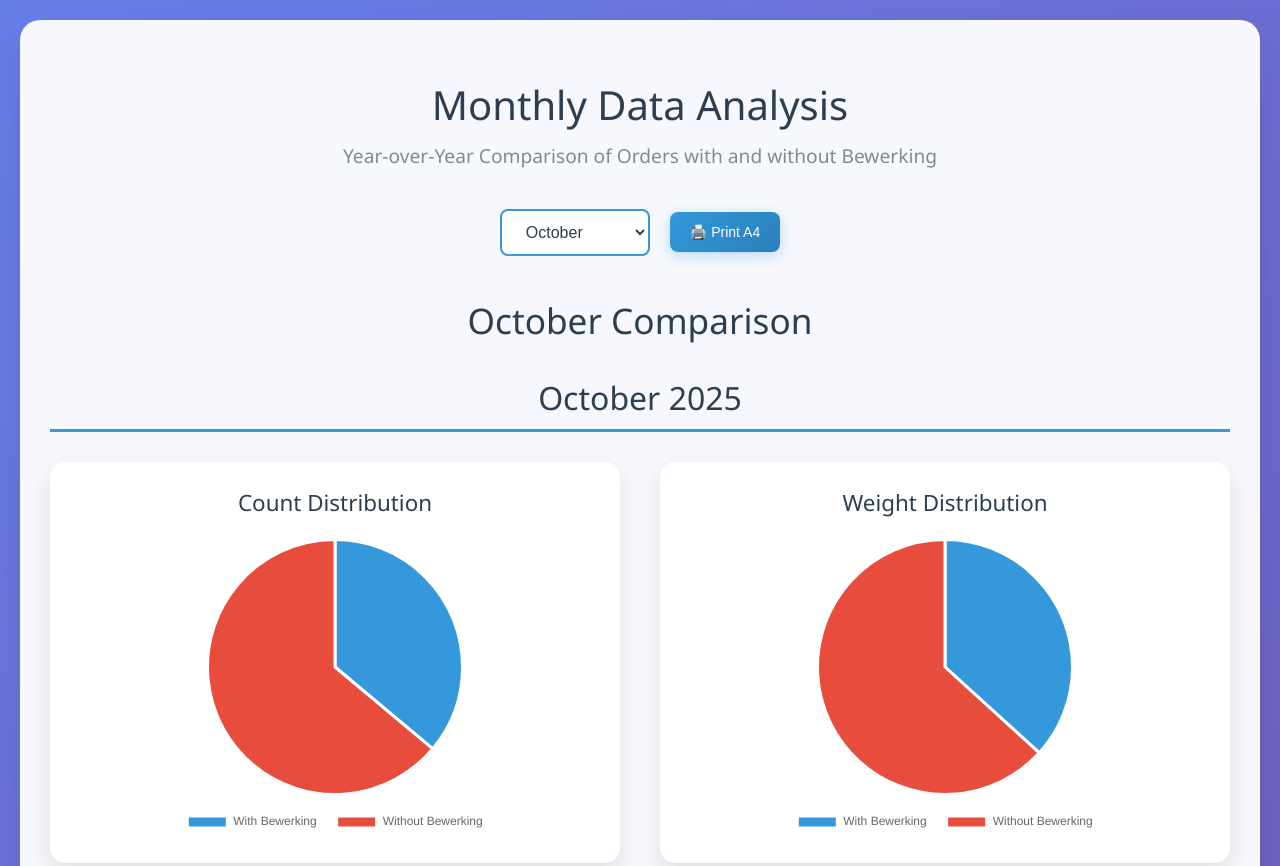
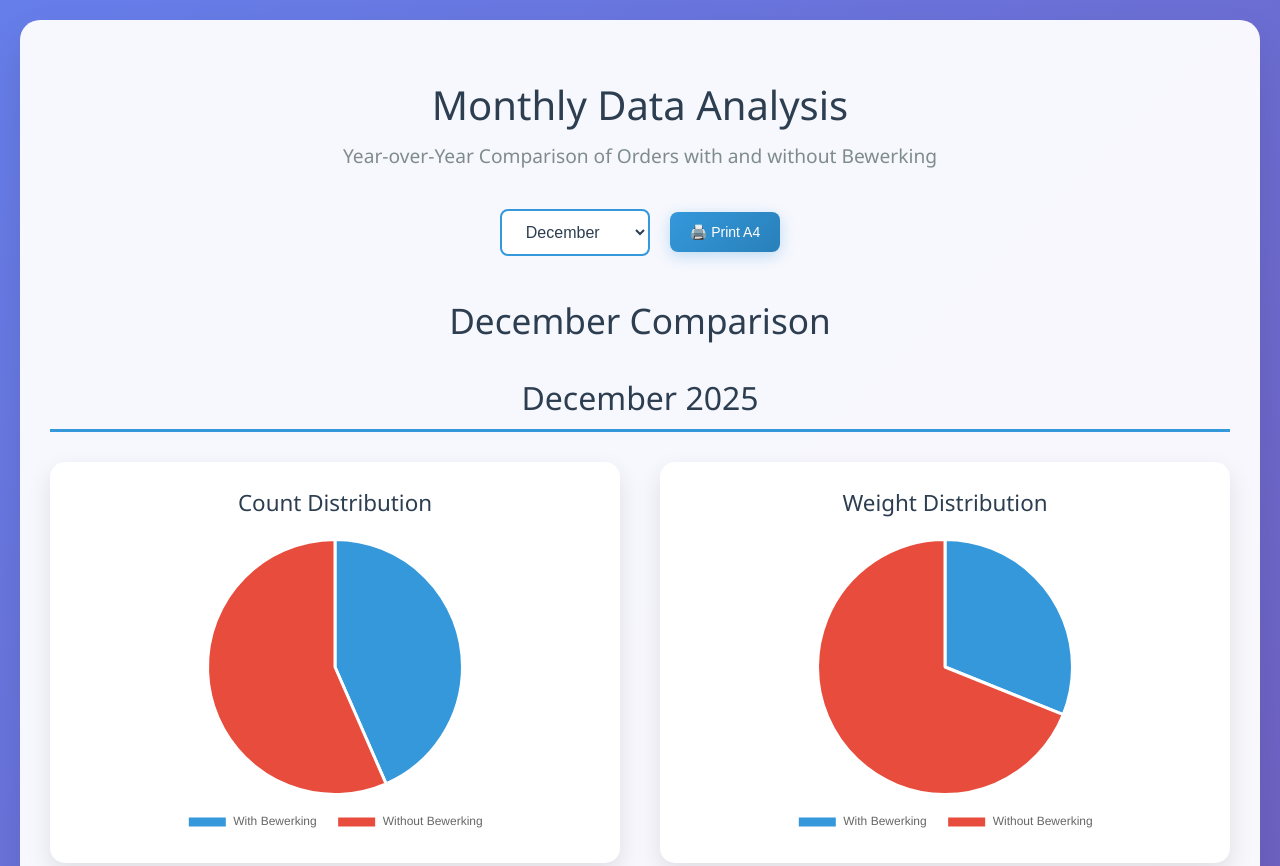
Before and after one commit to PerryAmini1993/Bewerking.GeenBewerking, a plain HTML site: page index.html in a window 1280 px wide. Shown: the top 866 px of the page. Drawn offline with nearby package versions, Linux system fonts and the light colour scheme.

Commit message:
Update index December.html

```diff
--- a/index.html
+++ b/index.html
@@ -300,9 +300,9 @@
 
         <div class="controls">
             <select id="monthSelector" class="month-selector">
-                <option value="december">December</option>
+                <option value="december" selected>December</option>
                 <option value="november">November</option>
-                <option value="october" selected>October</option>
+                <option value="october">October</option>
                 <option value="september">September</option>
                 <option value="august">August</option>
                 <option value="july">July</option>
@@ -693,7 +693,7 @@
             document.getElementById('analysisContent').innerHTML = generateAnalysis(data);
         }
 
-        updateMonth('october');
+        updateMonth('december');
 
         document.getElementById('monthSelector').addEventListener('change', function(e) {
             updateMonth(e.target.value);
```
